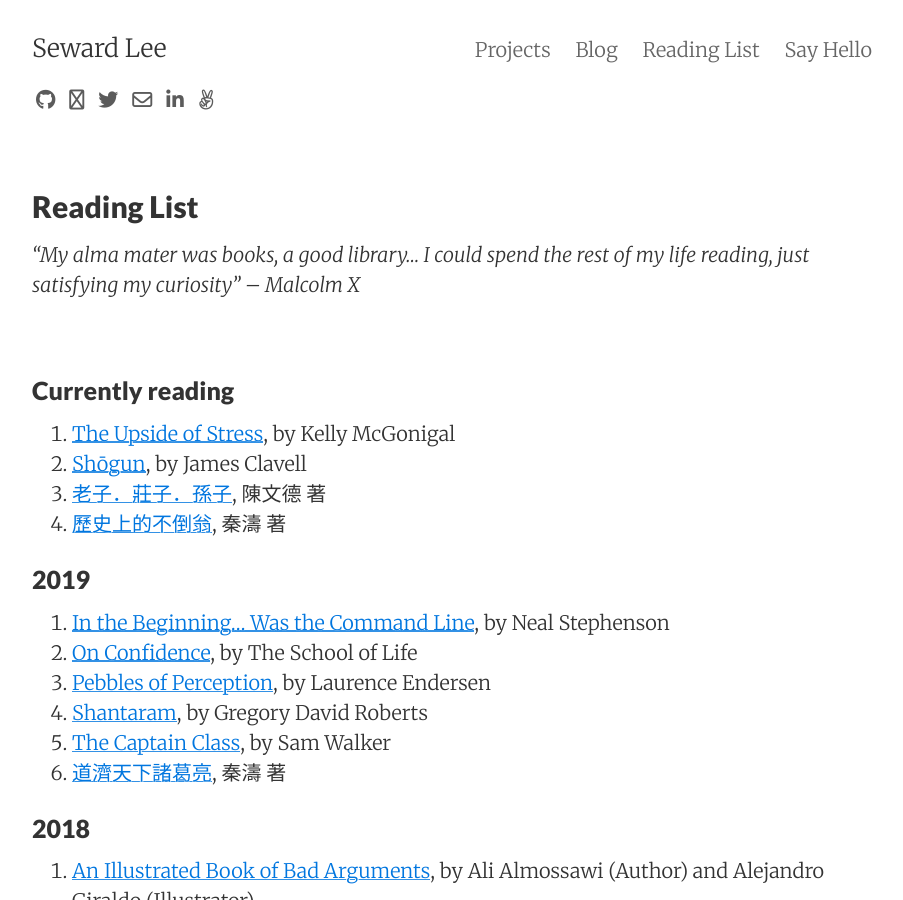
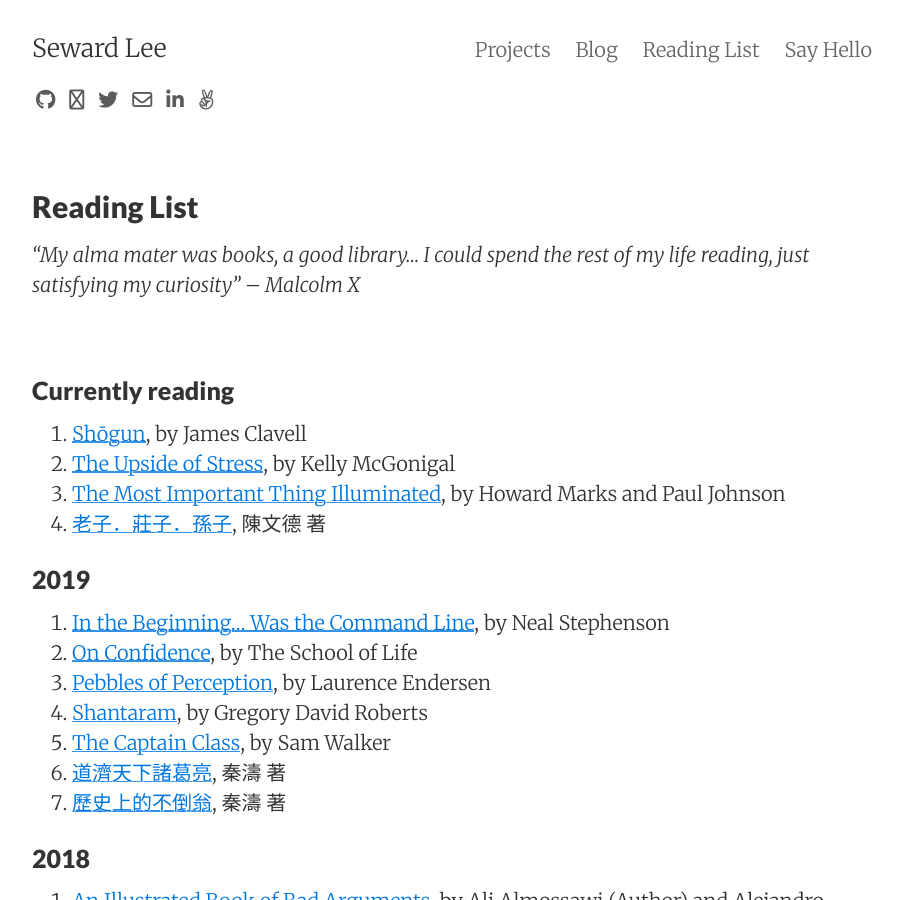
Before and after one commit to sewardlee337/sewardlee337.github.io, a Jekyll site: the page built from readinglist.md, in a window 1280 px wide and 900 px high. Shown: the whole window, without its empty margins (188-1091 px from the left). Built offline with Jekyll 4.4.1, drawn with Linux system fonts in a browser that asks for light colours; nearby versions of some CDN libraries.

Commit message:
Update reading list

```diff
--- a/readinglist.md
+++ b/readinglist.md
@@ -12,10 +12,10 @@
 
 ### Currently reading
 
+1. [Shōgun](https://amzn.to/2sWkv5y), by James Clavell
 1. [The Upside of Stress](https://amzn.to/2MkJmsO), by Kelly McGonigal
-1. [Shōgun](https://amzn.to/2sWkv5y), by James Clavell
+1. [The Most Important Thing Illuminated](https://amzn.to/2Gi6RCu), by Howard Marks and Paul Johnson
 1. [老子．莊子．孫子](https://bit.ly/2Dm4hsD), 陳文德 著
-1. [歷史上的不倒翁](https://bit.ly/2W0wjkH), 秦濤 著
 
 
 ### 2019
```
Also changed, not shown: other parts of readinglist.md (+1 -1 lines).
